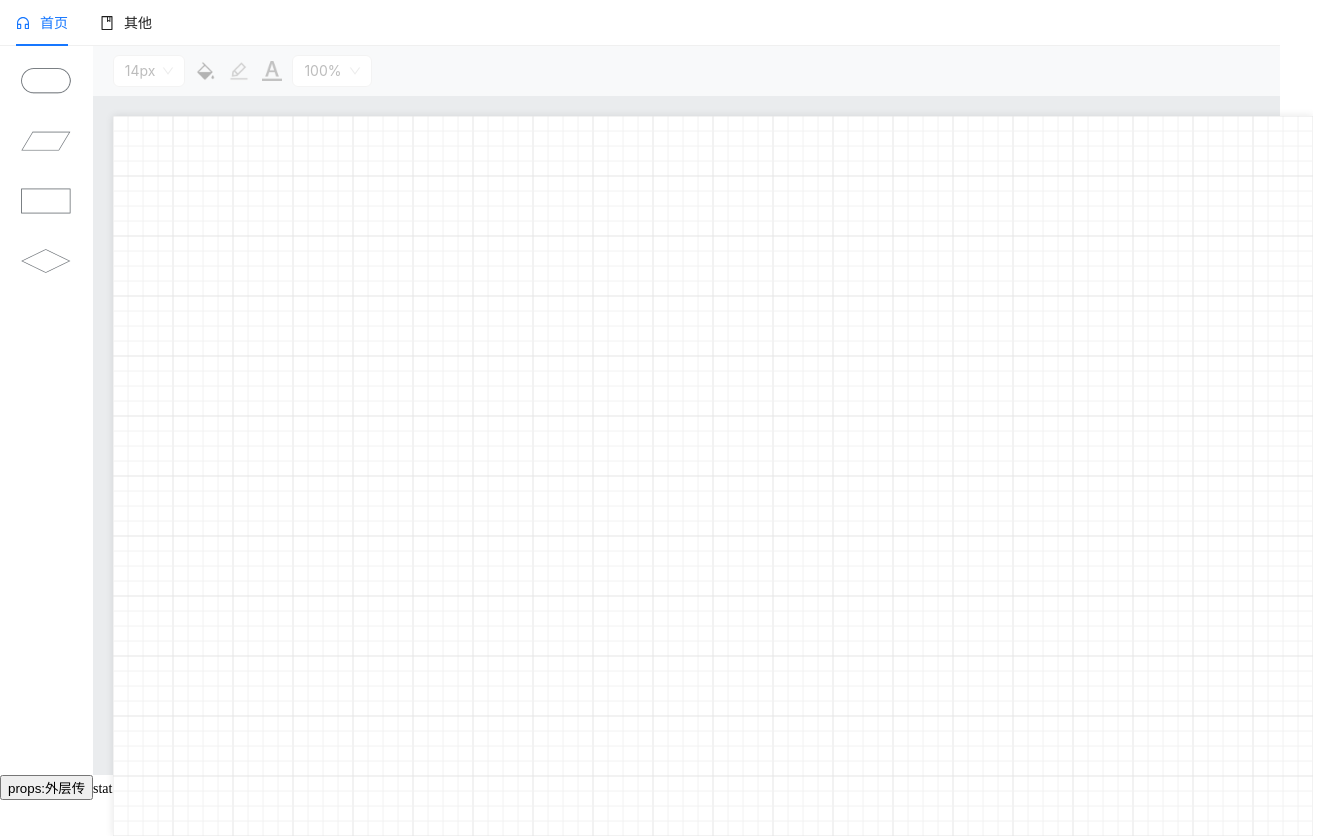
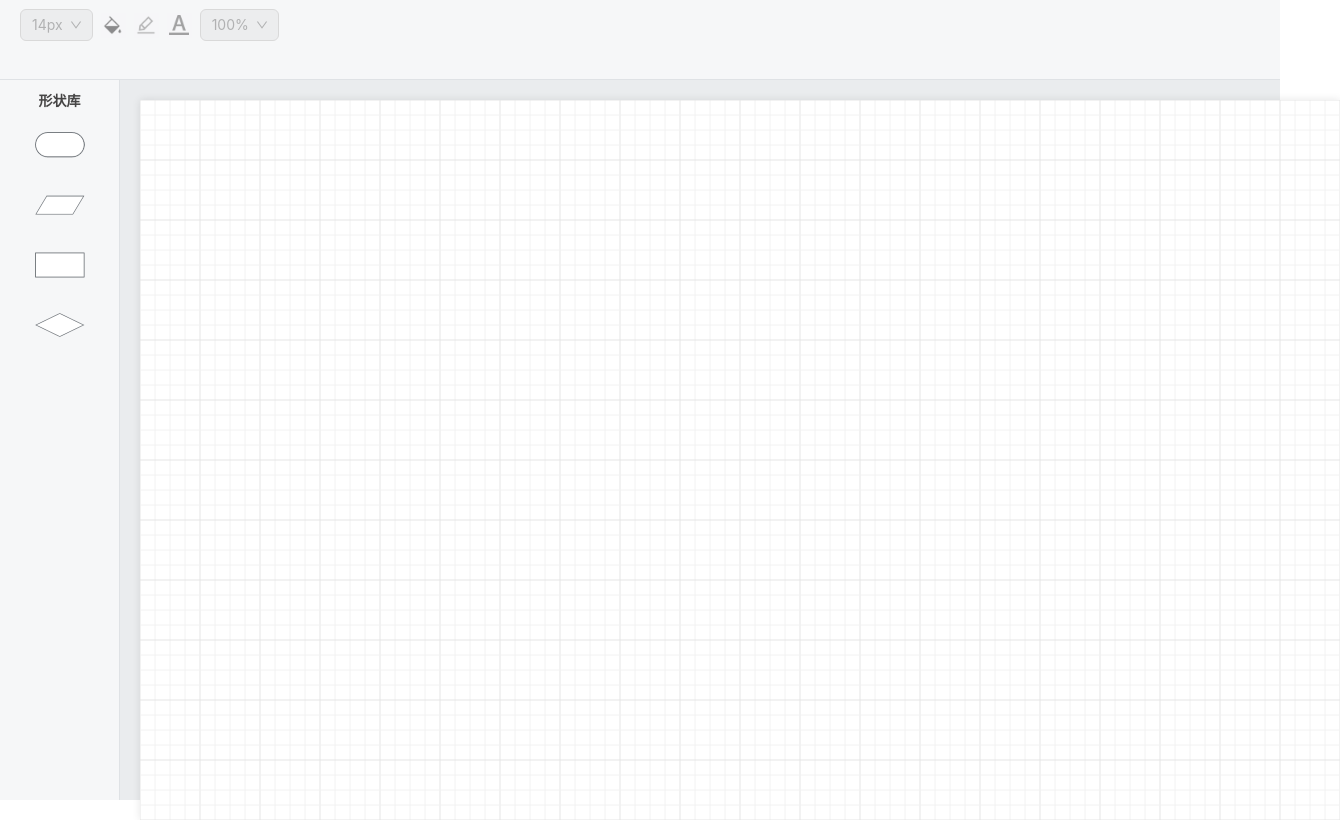
Before and after one commit to LightBoatA/Canvas-demo, a React app: page / in a window 1280 px wide. Shown: the whole page, 1340 px wide, since content can reach past the window. Built offline with nearby package versions, Linux system fonts and the light colour scheme.

Commit message:
布局调整

```diff
--- a/src/assets/less/common.less
+++ b/src/assets/less/common.less
@@ -437,6 +437,7 @@
   .cold {
     color: #00bfff;
   }
-  .bd {
-    // border: 1px solid #000;
-  }
+  // .border-color {
+  //   // border: 1px solid #000;
+  //   border-color: #dfe2e5;
+  // }
--- a/src/assets/less/variable.less
+++ b/src/assets/less/variable.less
@@ -1 +1,3 @@
 @buttonColor: #5679ff;
+@borderColor: #dfe2e5;
+@editorBg: #f6f7f8;
--- a/src/pages/Canvas/index.less
+++ b/src/pages/Canvas/index.less
@@ -1,11 +1,11 @@
 .comp-canvas {
     position: relative;
-    background: #f5f5f5;
+    background: #eaecee;
+    width: 100%;
+    height: 100%;
     #drawing {
         position: absolute;
         background: #fff;
         box-shadow: 0px 0px 8px rgba(0, 0, 0, 0.1);
     }
-
-
 }
--- a/src/pages/CenterBox/index.less
+++ b/src/pages/CenterBox/index.less
@@ -1,8 +1,39 @@
+@import '../../../src/assets/less/variable.less';
+
 .comp-center {
+    @topEditorHeight: 80px;
+    @leftToolbarWidth: 120px;
+
     display: flex;
     width: 100%;
-    .right-editor {
-        background-color: #eaecee;
+    height: calc(100vh);
+    position: relative;
+    .top-editor {
+        position: absolute;
+        left: 0;
+        top: 0;
+        background-color: @editorBg;
+        border-bottom: 1px solid @borderColor;
+        height: @topEditorHeight;
         width: 100%;
+        z-index: 999;
+    }
+    .left-toolbar {
+        position: absolute;
+        left: 0;
+        top: @topEditorHeight;
+        border-right: 1px solid @borderColor;
+        height: calc(100vh - @topEditorHeight);
+        z-index: 888;
+        width: @leftToolbarWidth;
+        background-color: @editorBg;
+    }
+    .center-stage {
+        position: absolute;
+        left: @leftToolbarWidth;
+        top: @topEditorHeight;
+        height: calc(100vh - @topEditorHeight);
+        width: calc(100vw - @leftToolbarWidth);
+        background: cadetblue;
     }
 }
--- a/src/pages/CenterBox/index.tsx
+++ b/src/pages/CenterBox/index.tsx
@@ -2,7 +2,6 @@ import React, { useMemo } from 'react';
 import './index.less';
 import Canvas from '../Canvas';
 import Toolbar from '../Toolbar';
-import Drawer from '../../components/Drawer';
 import PropertyEditor from '../PropertyEditor';
 
 interface IProps {}
@@ -10,11 +9,13 @@ export const CenterBox: React.FC<IProps> = props => {
   return useMemo(() => {
     return (
       <div className="comp-center">
-        {/* <Drawer width={100}> */}
-        <Toolbar />
-        {/* </Drawer> */}
-        <div className="right-editor">
+        <div className="top-editor">
           <PropertyEditor />
+        </div>
+        <div className="left-toolbar">
+          <Toolbar />
+        </div>
+        <div className="center-stage">
           <Canvas />
         </div>
       </div>
--- a/src/pages/Index/index.tsx
+++ b/src/pages/Index/index.tsx
@@ -1,62 +1,18 @@
-import React, { useCallback, useMemo, useState } from 'react';
+import React, { useMemo } from 'react';
 import './index.less';
-import { Menu, MenuProps } from 'antd';
-import { CustomerServiceOutlined, BookOutlined } from '@ant-design/icons';
-import { EPage } from './common';
-import Home from '../Home';
-import Canvas from '../Canvas';
 import CenterBox from '../CenterBox';
-import { TestClassComp } from '../../components/TestClassComp';
-const items: MenuProps['items'] = [
-  {
-    label: '首页',
-    key: EPage.home,
-    icon: <CustomerServiceOutlined />,
-  },
-  {
-    label: '其他',
-    key: EPage.score,
-    icon: <BookOutlined />,
-  }
-];
+
 interface IProps {
 
 }
 export const Index: React.FC<IProps> = props => {
-  const [current, setCurrent] = useState<EPage>(EPage.home);
-  const menuClickHandle = useCallback((e: any) => {
-    setCurrent(e.key);
-  }, [])
-  const contentComp = useMemo(() => {
-    switch (current) {
-      case EPage.home:
-        return <CenterBox/>
-      case EPage.score:
-        return <></>
-      default:
-        return <Home />
-    }
-  }, [current])
   return useMemo(() => {
     return (
       <div className="page">
-        {/* <div className="header">
-          顶部
-        </div> */}
-        <div className="menu-wrap">
-          <Menu className='menu' onClick={menuClickHandle} selectedKeys={[current]} mode="horizontal" items={items} />
-
-        </div>
-        <div className="content">
-          {contentComp}
-        </div>
-        <TestClassComp text='外层传'/>
-        {/* <div className="footer">
-          底部
-        </div> */}
+        <CenterBox/>
       </div>
     );
-  }, [contentComp, current, menuClickHandle]);
+  }, []);
 
 };
 
--- a/src/pages/PropertyEditor/index.less
+++ b/src/pages/PropertyEditor/index.less
@@ -1,3 +1,5 @@
+@import '../../../src/assets/less/variable.less';
+
 .comp-property-editor {
   height: 50px;
   display: flex;
@@ -8,20 +10,23 @@
     height: 25px;
     border-radius: 4px;
     cursor: pointer;
+    position: relative;
+
     &:hover {
       background-color: #eaecee;
     }
-    }
-    position: relative;
     .editor-mask {
       position: absolute;
       left: 0;
       top: 0;
       bottom: 0;
       right: 0;
-        background: rgba(255, 255, 255, 0.7);
+      background: #f6f7f890;
       z-index: 999;
+      cursor: not-allowed;
     }
+  }
+
   .storke-color {
     background: url('./images/stroke-color.png') no-repeat center;
     background-size: 80%;
--- a/src/pages/PropertyEditor/index.tsx
+++ b/src/pages/PropertyEditor/index.tsx
@@ -9,10 +9,10 @@ import { EElement, IConnection, IShape } from '../Canvas/common';
 import { findValueObj } from '../../utils/util';
 
 interface IProps {
-  className?: string;
+  rootClassName?: string;
 }
 export const PropertyEditor: React.FC<IProps> = props => {
-  const { className } = props;
+  const { rootClassName } = props;
   const { shapes, updateShapeByIds, updateConnectionByIds } = useElement();
   const { selectedMap, canvasScale, updateCanvasScale } = useCommon();
   const presets = useMemo(() => {
@@ -36,12 +36,14 @@ export const PropertyEditor: React.FC<IProps> = props => {
     return null;
   }, [selectedMap, shapes]);
 
+  const isShow = useMemo(() => {
+    return Boolean(Object.keys(selectedMap).length);
+  }, [selectedMap]);
+
   return useMemo(() => {
     return (
-      <div className={`comp-property-editor ${className || ''}`}>
-        {!Object.keys(selectedMap).length && (
-          <div className="editor-mask"></div>
-        )}
+      <div className={`comp-property-editor ${rootClassName || ''}`}>
+        {/* {!Object.keys(selectedMap).length && <div className="editor-mask"></div>} */}
         <Space>
           <Select
             value={firstShape?.fontSize || 14}
@@ -53,6 +55,7 @@ export const PropertyEditor: React.FC<IProps> = props => {
               });
             }}
             options={FONT_SIZE_OPTIONS}
+            disabled={!isShow}
           />
           {colorBtns.map(item => {
             return (
@@ -75,8 +78,9 @@ export const PropertyEditor: React.FC<IProps> = props => {
                     data: value.toHexString()
                   });
                 }}
+                disabled={!isShow}
               >
-                <div className={`edit-icon-btn ${item.iconClass}`}></div>
+                <div className={`edit-icon-btn ${item.iconClass}`}>{!isShow && <div className="editor-mask"></div>}</div>
               </ColorPicker>
             );
           })}
@@ -86,20 +90,12 @@ export const PropertyEditor: React.FC<IProps> = props => {
               updateCanvasScale(value);
             }}
             options={CANVAS_SCALE_OPTIONS}
+            disabled={!isShow}
           />
         </Space>
       </div>
     );
-  }, [
-    canvasScale,
-    className,
-    firstShape?.fontSize,
-    presets,
-    selectedMap,
-    updateCanvasScale,
-    updateConnectionByIds,
-    updateShapeByIds
-  ]);
+  }, [canvasScale, firstShape?.fontSize, isShow, presets, rootClassName, selectedMap, updateCanvasScale, updateConnectionByIds, updateShapeByIds]);
 };
 
 export default PropertyEditor;
--- a/src/pages/Toolbar/index.less
+++ b/src/pages/Toolbar/index.less
@@ -1,12 +1,14 @@
 .comp-toolbar {
-    // border: 1px solid black;
-    width: 100px;
-    height: 600px;
-    background: #FFF;
+  width: 100%;
+  height: 100%;
   display: flex;
   flex-direction: column;
   align-items: center;
-
+  .title {
+    margin-top: 10px;
+    font-weight: 700;
+    color: #464545;
+  }
   .shape {
     background: cadetblue;
     width: 50px;
--- a/src/pages/Toolbar/index.tsx
+++ b/src/pages/Toolbar/index.tsx
@@ -3,10 +3,10 @@ import './index.less';
 import { DRAG_SHAPES, IDragShap } from './common';
 
 interface IProps {
-    className?: string;
+    rootClassName?: string;
 }
 export const Toolbar: React.FC<IProps> = props => {
-    const { className } = props;
+    const { rootClassName } = props;
     const handleDragStart = useCallback((e: DragEvent, shape: IDragShap) => {
         e.dataTransfer?.setData("json", JSON.stringify({
             name: shape.name,
@@ -14,7 +14,10 @@ export const Toolbar: React.FC<IProps> = props => {
     }, [])
     return useMemo(() => {
         return (
-            <div className={`comp-toolbar ${className || ''}`}>
+            <div className={`comp-toolbar ${rootClassName || ''}`}>
+                <div className="title">
+                    形状库
+                </div>
                 {
                     DRAG_SHAPES.map(shape => {
                         return <div
@@ -28,7 +31,7 @@ export const Toolbar: React.FC<IProps> = props => {
                 }
             </div>
         );
-    }, [className, handleDragStart]);
+    }, [rootClassName, handleDragStart]);
 };
 
 export default Toolbar;
```
Also changed, not shown: src/pages/MenuEditor/index.tsx (added, +18 -0 lines). Lines whose indentation alone changed are shown as unchanged.
